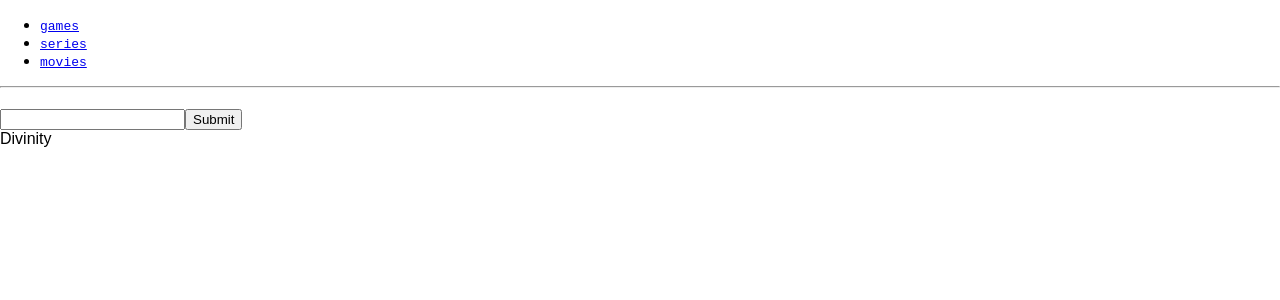
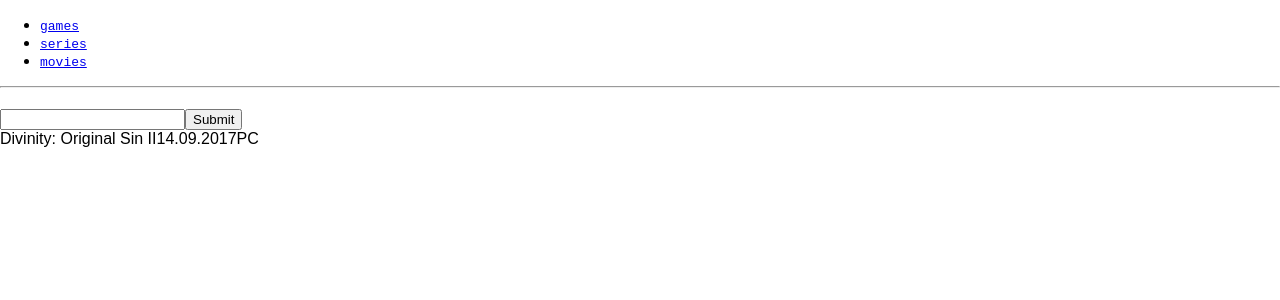
Before and after one commit to michal90r/list_ui_app, a React (Create React App) app in the folder client/: page / in a window 1280 px wide. Shown: the top 300 px of the page. Built offline with nearby package versions, Linux system fonts and the light colour scheme; the HTML template or start-up script is replaced by a standard one.

Commit message:
add release day and comment row

```diff
--- a/client/src/ContainerComponents/Games.js
+++ b/client/src/ContainerComponents/Games.js
@@ -7,7 +7,9 @@
 
 function reducer(state = [
     {
-        title: 'Divinity',
+        title: 'Divinity: Original Sin II',
+        releaseDay: '14.09.2017',
+        comment: 'PC',
         id: uuid.v4,
     },
 ], action) {
@@ -15,6 +17,8 @@
         case 'ADD_GAME': {
             const newGame = {
                 title: action.title,
+                releaseDay: action.releaseDay,
+                comment: action.comment,
                 id: uuid.v4()
             };
             return [newGame].concat(state);
--- a/client/src/ContainerComponents/Movies.js
+++ b/client/src/ContainerComponents/Movies.js
@@ -8,6 +8,8 @@
 function reducer(state = [
     {
         title: 'Baby driver',
+        releaseDay: '',
+        comment: '',
         id: uuid.v4,
     }
 ], action) {
@@ -15,6 +17,8 @@
         case 'ADD_MOVIE': {
             const newMovie = {
                 title: action.title,
+                releaseDay: action.releaseDay,
+                comment: action.comment,
                 id: uuid.v4()
             };
             return [newMovie].concat(state);
--- a/client/src/ContainerComponents/Series.js
+++ b/client/src/ContainerComponents/Series.js
@@ -8,6 +8,8 @@
 function reducer(state = [
     {
         title: 'Better call Soul',
+        releaseDay: '',
+        comment: '',
         id: uuid.v4
     }
 ], action) {
@@ -15,6 +17,8 @@
         case 'ADD_SERIES': {
             const newSeries = {
                 title: action.title,
+                releaseDay: action.releaseDay,
+                comment: action.comment,
                 id: uuid.v4()
             };
             return [newSeries].concat(state);
--- a/client/src/PresentationalComponents.js
+++ b/client/src/PresentationalComponents.js
@@ -10,6 +10,8 @@
                 >
                     <div>
                         {row.title}
+                        {row.releaseDay}
+                        {row.comment}
                     </div>
                 </div>
             ))
```
